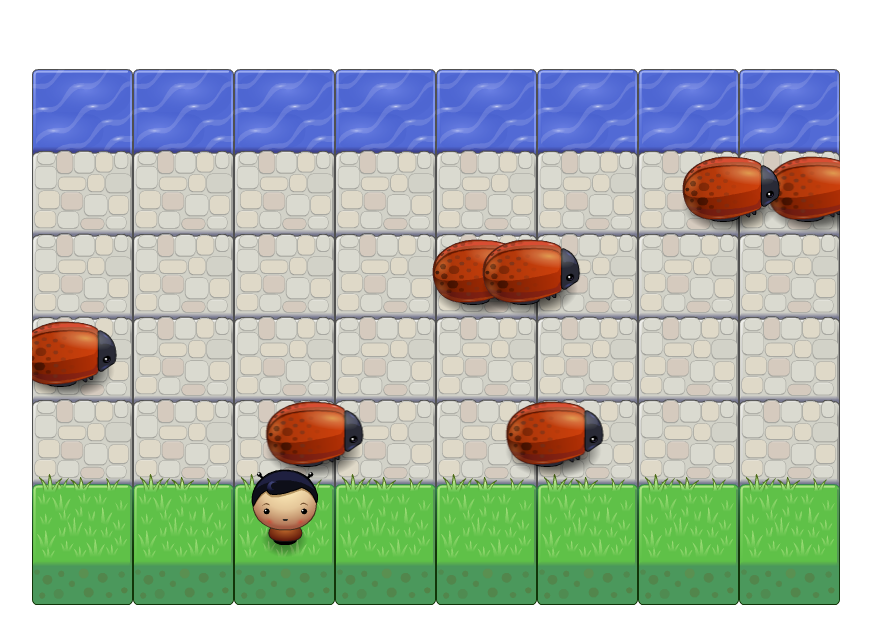
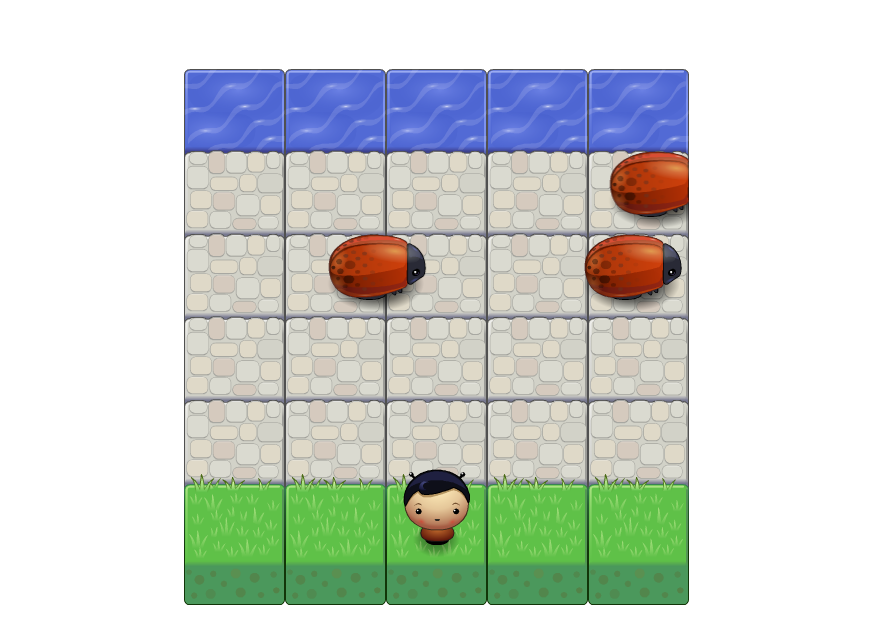
Before and after one commit to tonywhite11/ArcadeMyGame, a plain HTML site: page index.html in a window 1280 px wide. Shown: the part 61-704 px from the top of the page, without its empty margins (204-1075 px from the left). Drawn offline with Linux system fonts and the light colour scheme; a web font is replaced by a local one.

Commit message:
Reverted game to previous SHA

```diff
--- a/index.html
+++ b/index.html
@@ -12,7 +12,7 @@
 	<div class="modal_bg hide">
         <div class="modal_body">
             <div class="modal_heading">
-              <h1 class="modal_title">Game Over</h1>
+              <h1 class="modal_title">YOU W0N!</h1>
               <button type="button" class="close" data-dismiss="modal" aria-label="Close">
                  <span class="modal_close">x</span>
               </button>
--- a/js/app.js
+++ b/js/app.js
@@ -5,7 +5,7 @@ var Enemy = function(x, y, speed) {
     this.speed = speed;
     this.sprite = 'images/enemy-bug.png';  // The image/sprite for our enemies
     this.step = 101;
-    this.boundary = this.step * 8;
+    this.boundary = this.step * 5;
     this.resetPos = -this.step;
 };
 
@@ -79,7 +79,7 @@ class Hero {
                 if (this.y === enemy.y && (enemy.x + enemy.step/2 > this.x && enemy.x < this.x + this.step/2)) {
                     this.reset();
                 }
-             }
+             };
              // Check if won
              if(this.y === 55) {
                 this.victory = true;
@@ -128,15 +128,11 @@ class Hero {
      }
 }
 const player = new Hero();
-const bug1 = new Enemy(-101, 5, 350);
-const bug2 = new Enemy(-101, 88, 100);
-const bug3 = new Enemy((-101*5), 88, 375);
-const bug4 = new Enemy(-101, 170, 200);
-const bug5 = new Enemy(-101, 250, 250);
-const bug6 = new Enemy(-101*6, 250, 400);
-const bug7 = new Enemy(-101, 5, 150);
+const bug1 = new Enemy(-101, 0, 350);
+const bug2 = new Enemy(-101, 83, 100);
+const bug3 = new Enemy((-101*5), 83, 375);
 const allEnemies = [];
-allEnemies.push(bug1,bug2,bug3,bug4,bug5,bug6,bug7);
+allEnemies.push(bug1,bug2,bug3);
 
 
 
--- a/js/engine.js
+++ b/js/engine.js
@@ -38,7 +38,7 @@ var Engine = (function(global) {
         win.requestAnimationFrame(main);
     });
 
-    canvas.width = 808;
+    canvas.width = 505;
     canvas.height = 606;
     doc.body.appendChild(canvas);
 
```
